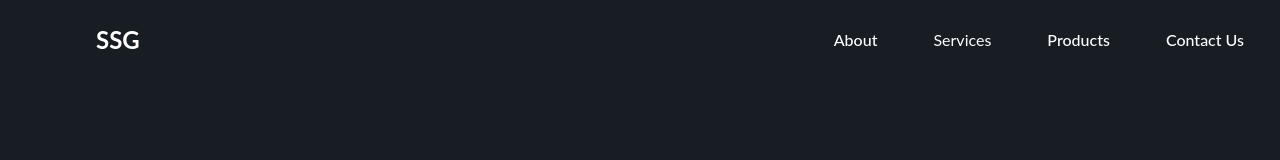
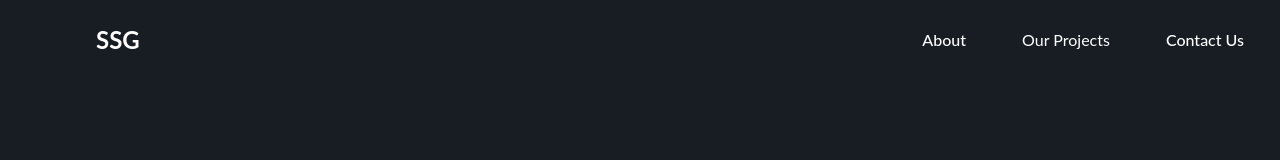
Before and after one commit to WaseemAbbasi22/sgc, a React (Create React App) app: page /contact in a window 1280 px wide. Shown: the top 160 px of the page. Built offline with nearby package versions, Linux system fonts and the light colour scheme.

Commit message:
nav bar added

```diff
--- a/src/components/Navbar/NavLinks.js
+++ b/src/components/Navbar/NavLinks.js
@@ -9,11 +9,11 @@ const NavLinks = () => {
                 About
             </HashLink>
             <HashLink className="px-4 font-mediumld hover:text-blue-800" smooth to="/#services">
-                Services
+                Our Projects
             </HashLink>
-            <HashLink className="px-4 font-medium hover:text-blue-800" to="/#products">
+            {/* <HashLink className="px-4 font-medium hover:text-blue-800" to="/#products">
                 Products
-            </HashLink>
+            </HashLink> */}
             <HashLink className="px-4 font-medium hover:text-blue-800" to="/contact#contact">
                 Contact Us
             </HashLink>
```
